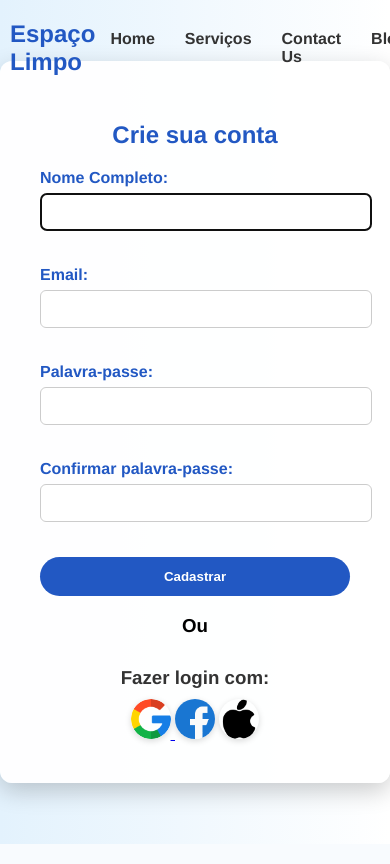
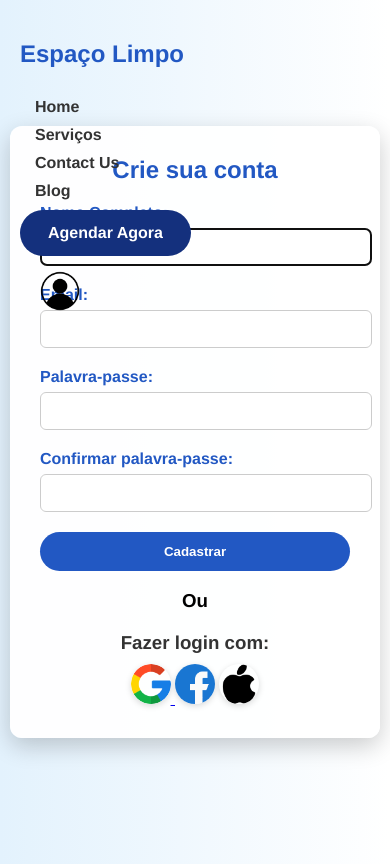
Before and after one commit to josemar188/limpeza, a Django app: page /signup/ in a window 390 px wide. Run offline with Django 5.2, Linux system fonts and the light colour scheme; data comes from the database, SQL or seed files in the repository; both versions use the stored data as it was after the commit; some libraries are stand-ins or nearby versions.

Commit message:
edição de html signup/login/services

```diff
--- a/booking/static/booking/css/footer.css
+++ b/booking/static/booking/css/footer.css
@@ -3,6 +3,7 @@
   color: #ffffff; /* texto escuro para contraste */
   font-family: "Poppins", sans-serif;
   padding-top: 40px;
+  position: relative;
 }
 
 .footer-grid {
@@ -110,6 +111,7 @@
   border-top: 1px solid rgba(255, 255, 255, 0.3);
   margin-top: 30px;
   padding-top: 15px;
+  padding-bottom: 10px;
   text-align: center;
   font-size: 0.9rem;
 }
--- a/booking/static/booking/css/header.css
+++ b/booking/static/booking/css/header.css
@@ -1,12 +1,5 @@
-
 .navbar {
   display: flex;
-  background: transparent;
-  transition: background-color 0.3s ease, box-shadow 0.3s ease;
-  border-radius: 30px;
-  padding: 0px 10px;
-  margin: 0 auto;
-  width: 95%;
   justify-content: space-between;
   align-items: center;
   position: fixed;
@@ -14,12 +7,17 @@
   left: 0;
   right: 0;
   z-index: 9999;
+  width: 100%;
+  margin-top: 0;
+  margin-right: 5px;
+  border-radius: 35px;
+  background-color: transparent;
+  transition: background-color 0.3s ease, box-shadow 0.3s ease;
 }
 .navbar.scrolled {
   background-color: #cfd2e2; /* ou a cor que quiser */
   box-shadow: 0 2px 8px rgba(0, 0, 0, 0.1);
 }
-
 .logo {
   width: 12rem;
   color: #2258c3;
@@ -29,14 +27,12 @@
   transition: color 0.4s;
   box-shadow: #fb0 0px 2px 0px;
 }
-
 .menu {
   display: flex;
   list-style-type: none;
   margin: 0;
   padding: 0;
 }
-
 .item {
   margin: 0 15px;
 }
@@ -151,3 +147,24 @@
   align-items: center;
   gap: 15px; /* espaço entre botão e ícone */
 }
+
+
+@media (max-width: 768px) {
+  .navbar {
+    flex-direction: column;
+    align-items: flex-start;
+    padding: 20px;
+  }
+
+  .menu {
+    flex-direction: column;
+    gap: 10px;
+    margin-top: 10px;
+  }
+
+  .action-group {
+    flex-direction: column;
+    align-items: flex-start;
+    margin-top: 10px;
+  }
+}
--- a/booking/static/booking/css/preco.css
+++ b/booking/static/booking/css/preco.css
@@ -3,7 +3,7 @@
   padding: 60px 20px;
   text-align: center;
   background: linear-gradient(180deg, #78b7db, #14307d);
-
+  background-repeat: no-repeat;
 }
 
 .preco-title {
--- a/booking/static/booking/css/signup.css
+++ b/booking/static/booking/css/signup.css
@@ -1,45 +1,102 @@
-.social-login {
-  width: 32px;
-  height: 32px;
-  gap: 20px;;
+body {
+  margin: 0;
+  padding: 10px;
+  font-family: "Helvetica Neue", Helvetica, Arial, sans-serif;
+  background: linear-gradient(to right, #e3f2fd, #ffffff);
+  display: flex;
+  align-items: center;
+  justify-content: center;
+  height: 100vh;
 }
 
-
-.social-icon {
-  width: 32px;
-  height: 32px;
-  gap: 20px;
-  cursor: pointer;
-  transition: transform 0.2s ease;
-  border-radius: 50%;
-  box-shadow: 0 2px 4px rgba(0,0,0,0.1);
+.form-wrapper {
+  background-color: rgba(255, 255, 255, 0.95);
+  padding: 30px;
+  padding-top: 10px;
+  border-radius: 12px;
+  box-shadow: 0 8px 24px rgba(0, 0, 0, 0.2);
+  max-width: 400px;
+  width: 100%;
+  text-align: center;
 }
 
-.social-icon:hover {
-  transform: scale(1.05);
+h2 {
+  color: #2258c3;
+  margin-bottom: 20px;
 }
 
 form {
   display: flex;
   flex-direction: column;
-  gap: 10px; /* antes era 15px */
+  gap: 15px;
+}
+
+form button {
+  background-color: #2258c3;
+  color: white;
+  border: none;
+  padding: 12px;
+  border-radius: 30px;
+  font-weight: bold;
+  cursor: pointer;
+  transition: background-color 0.3s ease;
+}
+
+form button:hover {
+  background-color: #fb0;
+  color: #333;
+}
+
+.social-login {
+  margin-top: 20px;
+}
+
+.social-login h3 {
+  margin-bottom: 10px;
+  color: #333;
+}
+
+.social-icon {
+  width: 40px;
+  height: 40px;
+  cursor: pointer;
+  transition: transform 0.2s ease;
+  border-radius: 50%;
+  box-shadow: 0 2px 6px rgba(0, 0, 0, 0.15);
+}
+
+.social-icon:hover {
+  transform: scale(1.1);
 }
 
 .form-group {
   display: flex;
   flex-direction: column;
   align-items: flex-start;
-  margin-bottom: 12px; /* antes era 20px */
+  margin-bottom: 5px;
 }
 
 label {
   font-weight: bold;
   color: #2258c3;
-  margin-bottom: 4px; /* antes era 6px */
-  font-size: 15px; /* opcional: ligeiramente menor */
+  margin-bottom: 6px;
+  font-size: 16px;
 }
 
 input {
-  padding: 8px; /* antes era 10px */
-  font-size: 13px; /* opcional: mais compacto */
+  width: 100%;
+  padding: 10px;
+  border: 1px solid #ccc;
+  border-radius: 6px;
+  font-size: 14px;
 }
+
+.helptext {
+  font-size: 12px;
+  color: #666;
+  margin-top: 4px;
+}
+
+h3 {
+  display: center;
+}
--- a/booking/templates/booking/book_service.html
+++ b/booking/templates/booking/book_service.html
@@ -7,12 +7,8 @@
     <meta name="viewport" content="width=device-width, initial-scale=1.0" />
     <link rel="stylesheet" href="{% static 'booking/css/book_service.css' %}" />
     <link rel="stylesheet" href="{% static 'booking/css/header.css' %}" />
-    <link rel="stylesheet" href="{% static 'booking/css/signup.css' %}" />
     <link rel="stylesheet" href="{% static 'booking/css/preco.css' %}" />
     <link rel="stylesheet" href="{% static 'booking/css/footer.css' %}">
-
-
-
     <title>Agendar Seriços</title>
     <script>
         document
--- a/booking/templates/booking/home.html
+++ b/booking/templates/booking/home.html
@@ -1,19 +1,19 @@
 {% load static %}
+
 <!DOCTYPE html>
 <html lang="pt-pt">
+
 <head>
     <meta charset="UTF-8" />
     <meta name="viewport" content="width=device-width, initial-scale=1.0" />
     <link rel="stylesheet" href="{% static 'booking/css/header.css' %}">
-    <link rel="stylesheet" href="{% static 'booking/css/signup.css' %}" />
-
     <link rel="stylesheet" href="{% static 'booking/css/home.css' %}" />
-
     <link rel="stylesheet" href="{% static 'booking/css/destaque.css' %}" />
     <link rel="stylesheet" href="{% static 'booking/css/preco.css' %}" />
     <link rel="stylesheet" href="{% static 'booking/css/footer.css' %}">
     <title>Serviços</title>
 </head>
+
 <body>
     {% include 'components/header/header.html' %}
 
--- a/booking/templates/registration/login.html
+++ b/booking/templates/registration/login.html
@@ -10,6 +10,7 @@
 </head>
 <body>
     {% include 'components/header/header.html' %}
+
 
     <div class="login-container">
         <h2>Bem-vindo de volta!</h2>
--- a/booking/templates/registration/signup.html
+++ b/booking/templates/registration/signup.html
@@ -4,110 +4,7 @@
 <html lang="pt-pt">
   <head>
     <meta charset="UTF-8" />
-    {% load static %}
-    <style>
-      body {
-        margin: 0;
-        padding: 0;
-        font-family: "Helvetica Neue", Helvetica, Arial, sans-serif;
-        background: linear-gradient(to right, #e3f2fd, #ffffff);
-        display: flex;
-        align-items: center;
-        justify-content: center;
-        height: 100vh;
-      }
-
-      .form-wrapper {
-        background-color: rgba(255, 255, 255, 0.95);
-        padding: 40px;
-        border-radius: 12px;
-        box-shadow: 0 8px 24px rgba(0, 0, 0, 0.2);
-        max-width: 400px;
-        width: 100%;
-        text-align: center;
-      }
-
-      h2 {
-        color: #2258c3;
-        margin-bottom: 20px;
-      }
-
-      form {
-        display: flex;
-        flex-direction: column;
-        gap: 15px;
-      }
-
-      form button {
-        background-color: #2258c3;
-        color: white;
-        border: none;
-        padding: 12px;
-        border-radius: 30px;
-        font-weight: bold;
-        cursor: pointer;
-        transition: background-color 0.3s ease;
-      }
-
-      form button:hover {
-        background-color: #fb0;
-        color: #333;
-      }
-
-      .social-login {
-        margin-top: 30px;
-      }
-
-      .social-login h3 {
-        margin-bottom: 10px;
-        color: #333;
-      }
-
-      .social-icon {
-        width: 40px;
-        height: 40px;
-        cursor: pointer;
-        transition: transform 0.2s ease;
-        border-radius: 50%;
-        box-shadow: 0 2px 6px rgba(0, 0, 0, 0.15);
-      }
-
-      .social-icon:hover {
-        transform: scale(1.1);
-      }
-
-      .form-group {
-        display: flex;
-        flex-direction: column;
-        align-items: flex-start;
-        margin-bottom: 20px;
-      }
-
-      label {
-        font-weight: bold;
-        color: #2258c3;
-        margin-bottom: 6px;
-        font-size: 16px;
-      }
-
-      input {
-        width: 100%;
-        padding: 10px;
-        border: 1px solid #ccc;
-        border-radius: 6px;
-        font-size: 14px;
-      }
-
-      .helptext {
-        font-size: 12px;
-        color: #666;
-        margin-top: 4px;
-      }
-
-      h3 {
-        display: center;
-      }
-    </style>
+    <link rel="stylesheet" href="{% static 'booking/css/signup.css' %}">
     <link rel="stylesheet" href="{% static 'booking/css/header.css' %}">
 
     <title>Cadastro</title>
@@ -135,7 +32,7 @@
                 <label for="{{ form.password2.id_for_label }}">Confirmar palavra-passe:</label>
                 {{ form.password2 }}
             </div>
-            <button type="submit">Cadastrar</button>
+            <button type="submit" class="cadastro">Cadastrar</button>
         </form>
 
         <h3>Ou</h3>
@@ -151,7 +48,6 @@
             <a>
                 <img src="{% static 'booking/images/apple.png' %}" alt="Login Apple" class="social-icon"/>
             </a>
-
         </div>
 
       </div>
```
Also changed, not shown: booking/static/booking/css/login.css (+5 -4 lines), booking/static/booking/css/servicos.css (+20 -13 lines), booking/templates/booking/servicos.html (+3 -12 lines), booking/static/booking/images/img6.6.jpeg (added), db.sqlite3.
